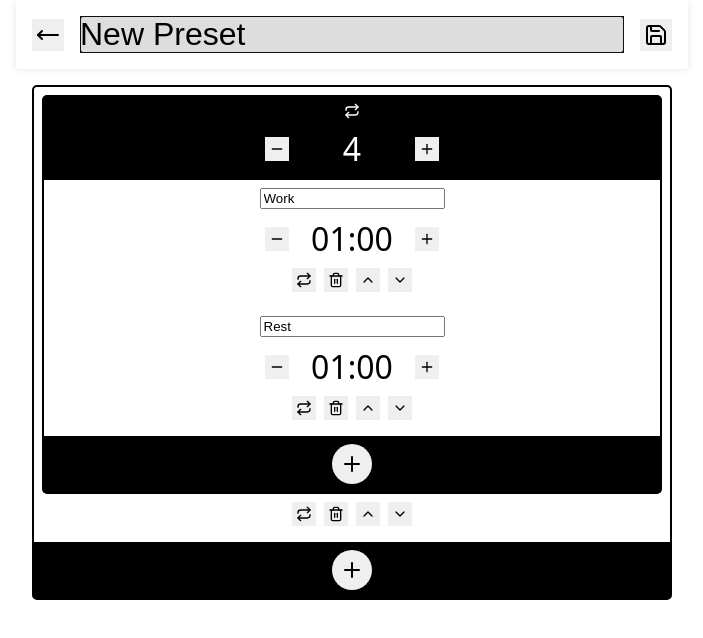
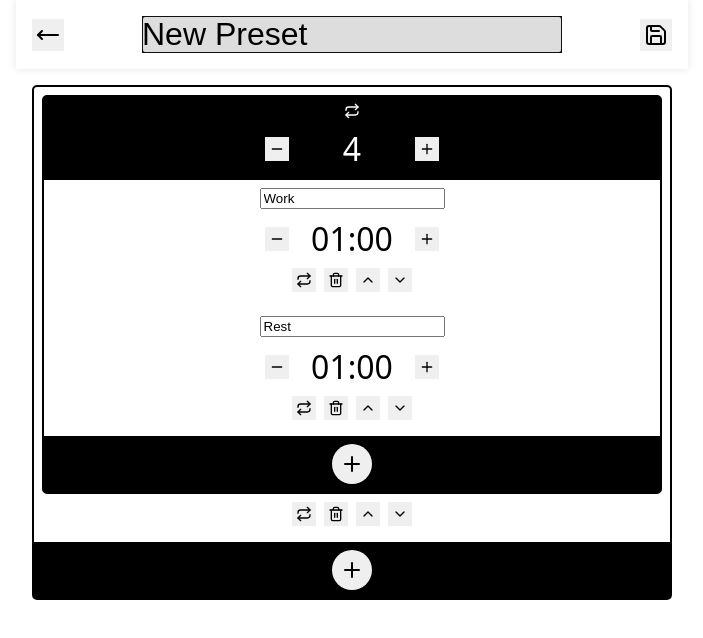
Before and after one commit to Garciat/programmable-timer-app, a React (Vite) app: page /new in a window 1280 px wide. Shown: the top 638 px of the page, without its empty margins (288-991 px from the left). Built offline with nearby package versions, Linux system fonts and the light colour scheme.

Commit message:
fix centered title

```diff
--- a/src/components/TitleBar.tsx
+++ b/src/components/TitleBar.tsx
@@ -14,6 +14,8 @@ export function TitleBar({ left, middle, right }: TitleBarProps) {
         direction="row"
         alignItems="center"
         justify="flex-start"
+        grow={1}
+        basis={0}
       >
         {left}
       </FlexBox>
@@ -21,7 +23,6 @@ export function TitleBar({ left, middle, right }: TitleBarProps) {
         direction="row"
         alignItems="center"
         justify="center"
-        grow={1}
         className={classes["title-bar-middle"]}
       >
         {middle}
@@ -30,6 +31,8 @@ export function TitleBar({ left, middle, right }: TitleBarProps) {
         direction="row"
         alignItems="center"
         justify="flex-end"
+        grow={1}
+        basis={0}
       >
         {right}
       </FlexBox>
```
